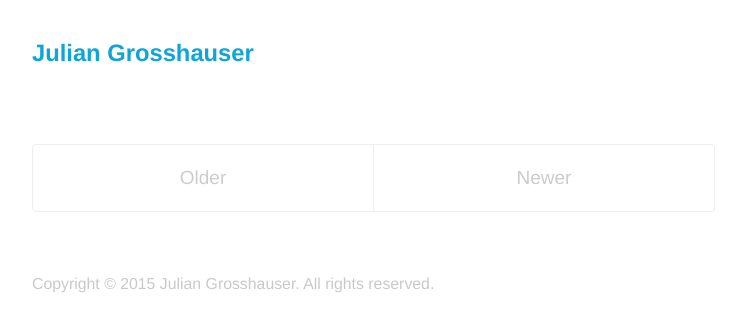
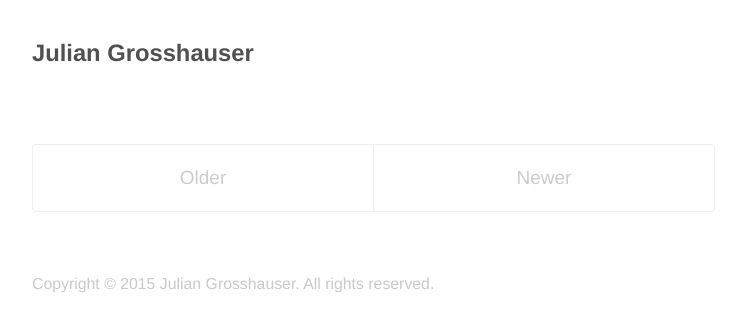
Before and after one commit to juliangrosshauser/Blog, a Jekyll site: the page built from index.html, in a window 1280 px wide. Shown: the top 332 px of the page, without its empty margins (266-1012 px from the left). Built offline with Jekyll 4.4.1, drawn with Linux system fonts in a browser that asks for light colours; the list of posts is cut into pages by our own code.

Commit message:
Don't show link to homepage if we're on it

```diff
--- a/_includes/header.html
+++ b/_includes/header.html
@@ -1,5 +1,9 @@
 <header class="masthead">
   <h3 class="masthead-title">
-    <a href="{{ site.baseurl }}" title="Home">{{ site.title }}</a>
+    {% if page.title == "Home" %}
+      <span>{{ site.title }}</span>
+    {% else %}
+      <a href="{{ site.baseurl }}" title="Home">{{ site.title }}</a>
+    {% endif %}
   </h3>
 </header>
```
